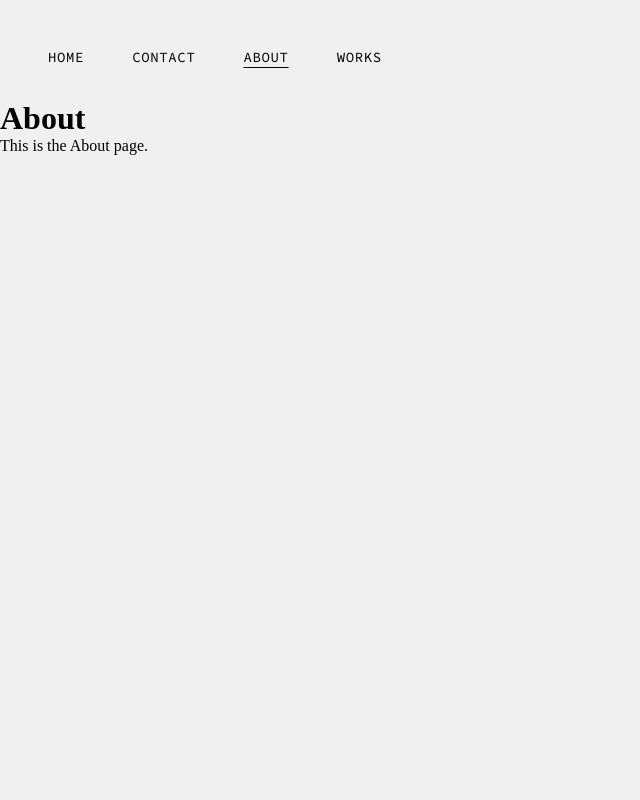
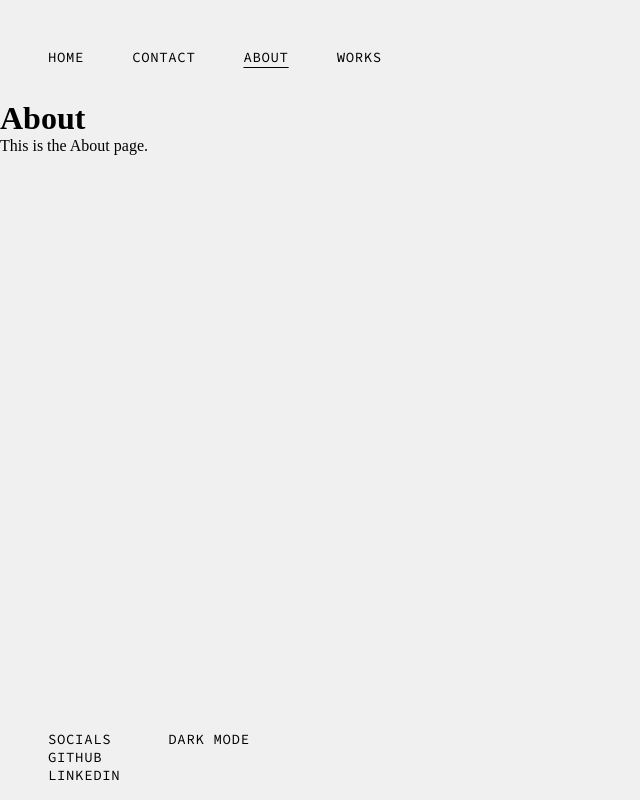
Before and after one commit to feliciawillnas/myportfolio, a React (Vite) app: page /about in a window 1280 px wide. Shown: the whole page, without its empty margins (0-640 px from the left). Built offline with nearby package versions, Linux system fonts and the light colour scheme.

Commit message:
added footer

```diff
--- a/src/App.jsx
+++ b/src/App.jsx
@@ -4,6 +4,7 @@ import {
   Routes,
   useLocation,
 } from "react-router-dom";
+import Footer from "./components/Footer";
 import Header from "./components/Header";
 import About from "./pages/About";
 import Contact from "./pages/Contact";
@@ -20,6 +21,7 @@ function App() {
         <Route path="/works" element={<Works />} />
         <Route path="/about" element={<About />} />
       </Routes>
+      <Footer />
     </Router>
   );
 }
--- /dev/null
+++ b/src/components/Footer.jsx
@@ -0,0 +1,35 @@
+import React from "react";
+import styled from "styled-components";
+
+export default function Footer() {
+  return (
+    <Main>
+      <FlexedDiv>
+        <div>
+          <p>Socials</p>
+          <p>Github</p>
+          <p>LinkedIn</p>
+        </div>
+        <div>
+          <p>Dark mode</p>
+        </div>
+      </FlexedDiv>
+    </Main>
+  );
+}
+
+const Main = styled.footer`
+  position: absolute;
+  bottom: 0;
+  font-family: "Source Code Pro", monospace;
+  letter-spacing: 0.04rem;
+  font-size: 14px;
+  font-weight: 400;
+  text-transform: uppercase;
+  padding: 0rem 3rem 1rem 3rem;
+`;
+
+const FlexedDiv = styled.div`
+  display: flex;
+  gap: 3rem;
+`;
--- a/src/components/Header.jsx
+++ b/src/components/Header.jsx
@@ -60,6 +60,7 @@ const Nav = styled.nav`
     @media (max-width: 768px) {
       display: ${({ open }) => (open ? "flex" : "none")};
       flex-direction: column;
+      gap: 0.8rem;
     }
   }
 
```
